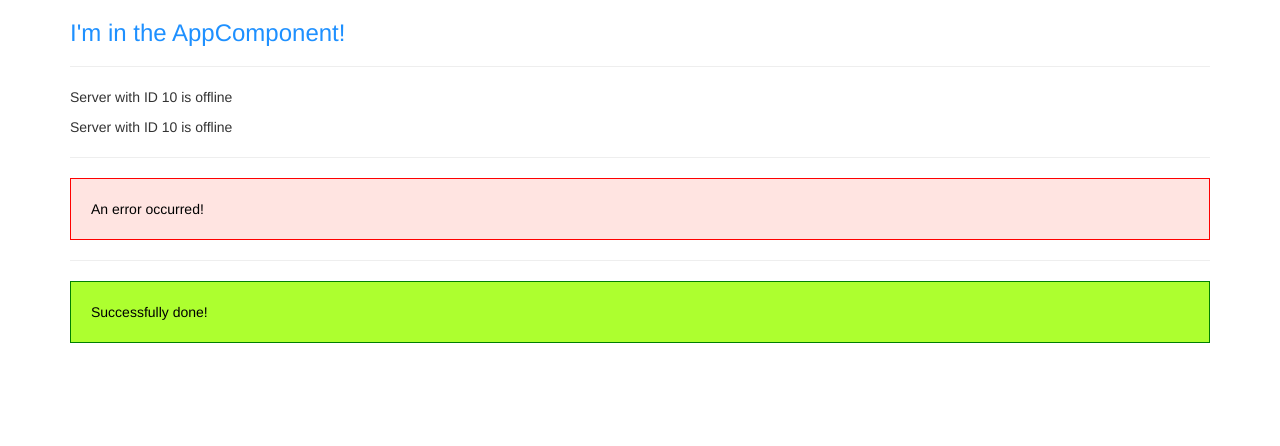
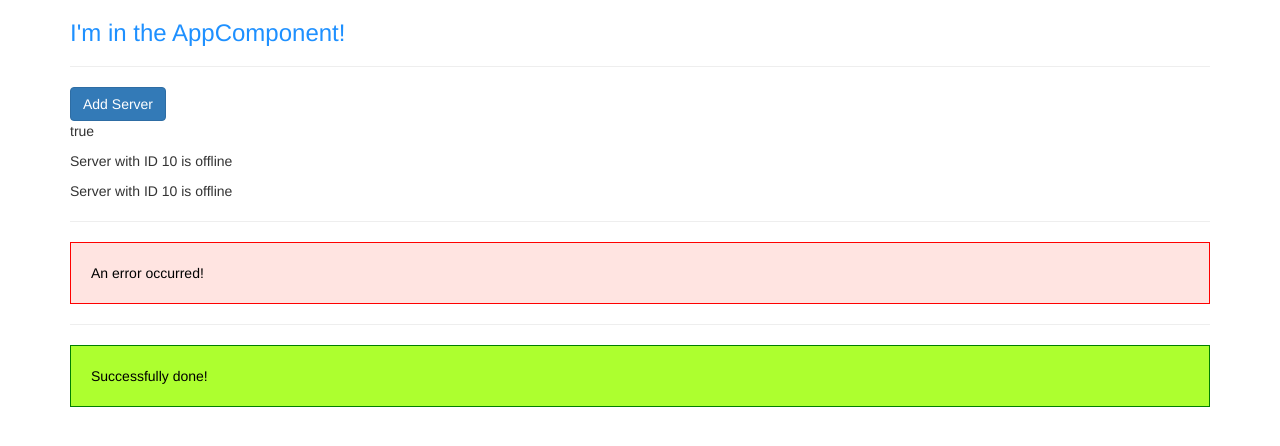
Before and after one commit to allanfantoni/my-first-app, an Angular app: page / in a window 1280 px wide. Shown: the top 446 px of the page. Built offline with nearby package versions, Linux system fonts and the light colour scheme.

Commit message:
Property binding and string interpolation

```diff
--- a/src/app/servers/servers.component.html
+++ b/src/app/servers/servers.component.html
@@ -1,2 +1,8 @@
+<!-- property binding -->
+<button class="btn btn-primary" [disabled]="!allowNewServer">Add Server</button>
+
+<!-- string interpolation -->
+<p>{{ allowNewServer }}</p>
+
 <app-server></app-server>
 <app-server></app-server>
--- a/src/app/servers/servers.component.ts
+++ b/src/app/servers/servers.component.ts
@@ -4,15 +4,21 @@ import { Component, OnInit } from '@angular/core';
   selector: 'app-servers', // element-name
   // selector: '[app-servers]', // attribute
   // selector: '.app-servers', // class
-  template: `
-  <app-server></app-server>
-  <app-server></app-server>
-  `,
+  // template: `
+  // <app-server></app-server>
+  // <app-server></app-server>
+  // `,
+  templateUrl: './servers.component.html',
   styleUrls: ['./servers.component.css']
 })
 export class ServersComponent implements OnInit {
+  allowNewServer = false;
 
-  constructor() { }
+  constructor() {
+    setTimeout(() => {
+      this.allowNewServer = true;
+    }, 2000);
+   }
 
   ngOnInit(): void {
   }
```
